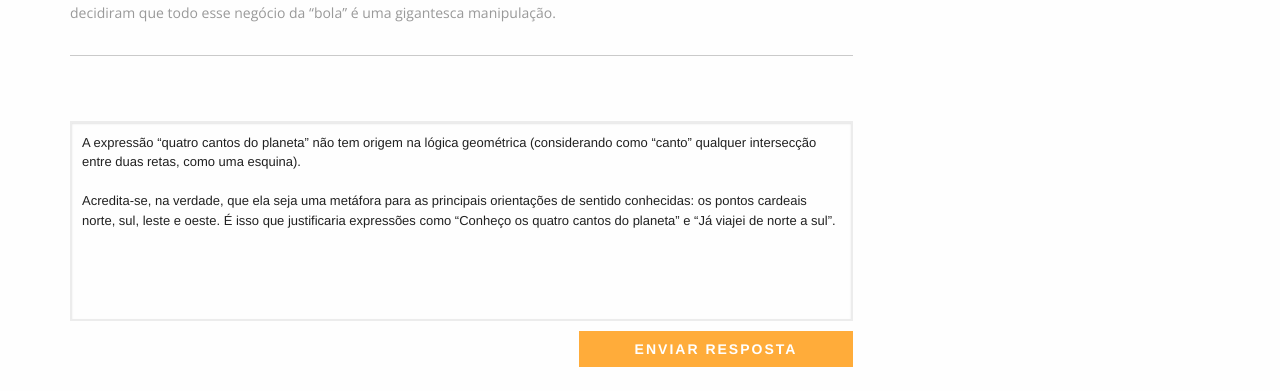
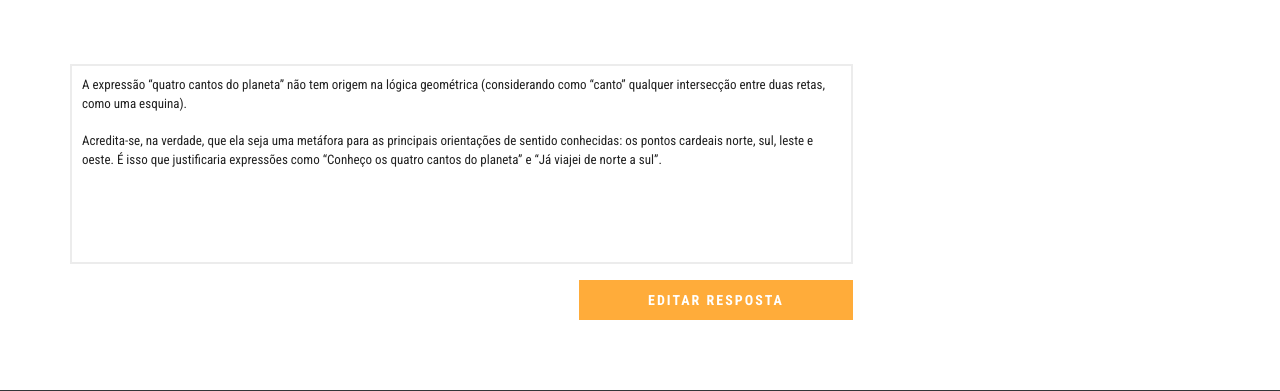
Before and after one commit to renato-lopes/engenharia-de-software, a Django app: template posts/templates/answers/edit_answer.html in a window 1280 px wide. Shown: the part 783-1174 px from the top of the page. Run offline with Django 3.2, Linux system fonts and the light colour scheme; the template is opened without the code that fills it: values that come from a table or form of the project are taken from there, others are empty; a user stored in the database is signed in; data comes from the database, SQL or seed files in the repository; both versions use the stored data as it was after the commit; some libraries are stand-ins or nearby versions.

Commit message:
fix edit

```diff
--- a/posts/templates/answers/edit_answer.html
+++ b/posts/templates/answers/edit_answer.html
@@ -3,9 +3,6 @@
 <!-- Carrega arquivos estáticos (css, imagens, js) -->
 
 {% block css %}
-<link href="{% static 'posts/css/posts.css' %}" rel="stylesheet" type="text/css">
-<link href="https://cdn.jsdelivr.net/foundation/6.1.2/foundation.min.css" rel="stylesheet" type="text/css">
-
 {% endblock %}
 
 {% block content %}
@@ -76,7 +73,7 @@
                                 <textarea name="description" id="description" placeholder="Digite sua resposta"
                                     required="">{{answer.description}}</textarea>
                                 <div class="w3_single_submit">
-                                    <input type="submit" value="Enviar Resposta">
+                                    <input type="submit" value="Editar Resposta">
                                 </div>
                             </form>
                             {% else %}
--- a/posts/views.py
+++ b/posts/views.py
@@ -216,7 +216,7 @@ def edit_answer(request,answer_id):
     answer = get_object_or_404(Answer, pk=answer_id)
     # question = Question.objects.get(id=answer.question.id)
     question = Question.read(answer.question.id)
-    question_tags = QuestionTag.search(question = post_id)
+    question_tags = QuestionTag.search(question = answer.question.id)
     tags = [Tag.read(qt.tag.id).name for qt in question_tags]
 
 
```
Also changed, not shown: db.sqlite3.
